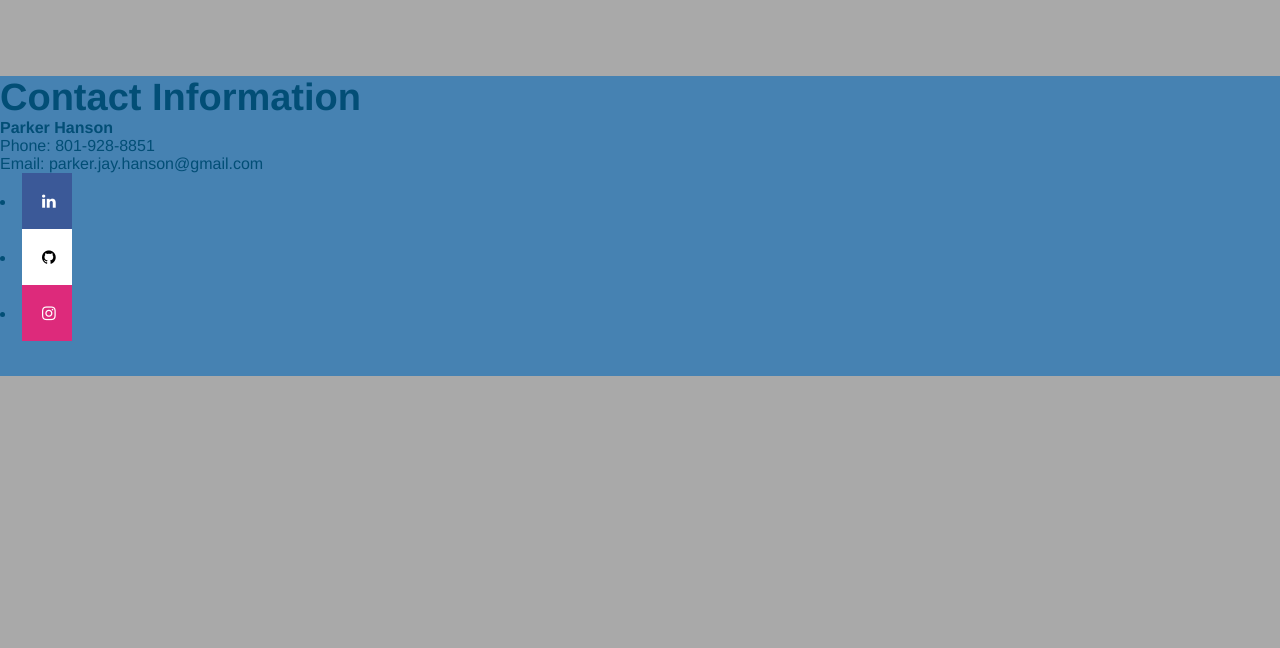
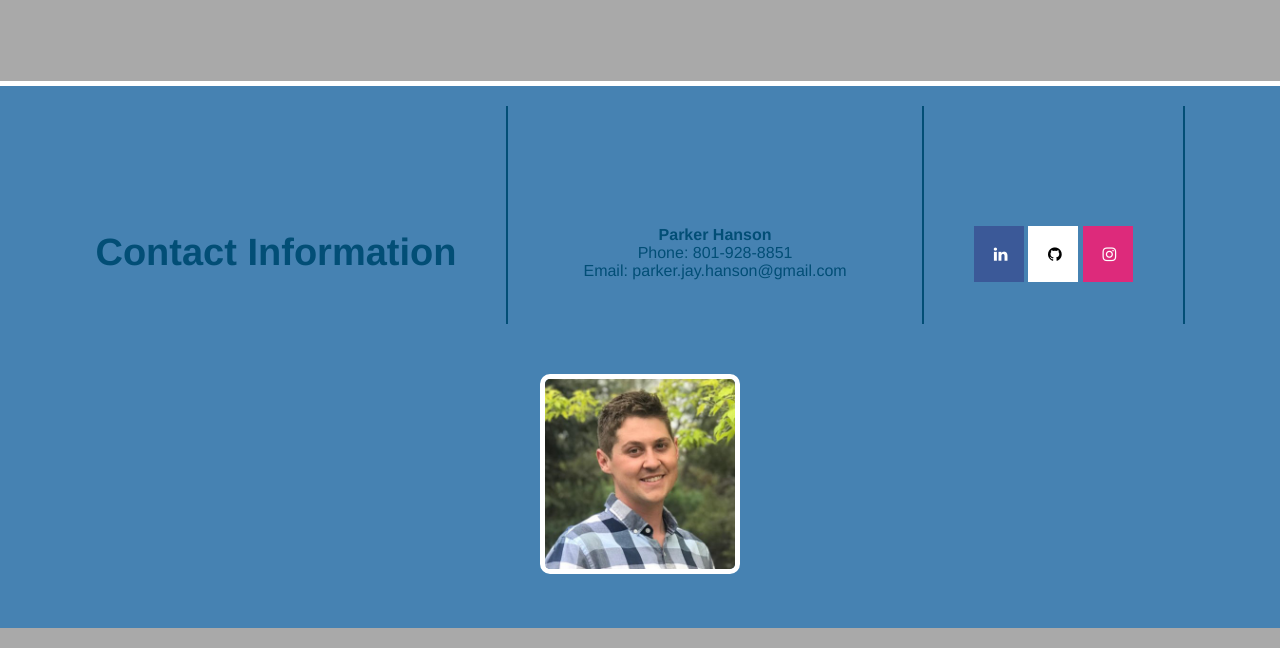
Before and after one commit to toastybage1/personal-portfolio, a plain HTML site: page index.html in a window 1280 px wide. Shown: the part 1508-2156 px from the top of the page. Before the commit the page ends 1884 px from the top, so only its background shows below. Drawn offline with Linux system fonts and the light colour scheme.

Commit message:
contact info stylized

```diff
--- a/assets/style.css
+++ b/assets/style.css
@@ -20,7 +20,8 @@ header {
     position: -webkit-sticky;
     position: sticky;
     top: 0;
-    z-index: 9999;
+    z-index: 9998;
+    border-bottom: solid 5px #FFFFFF;
 }
 
 header h1 {
@@ -111,6 +112,7 @@ header nav ul li a:hover {
     display:block;
     height:fit-content;
     padding-bottom: 100px;
+    z-index: 9999;
 }
 
 .listed-projects {
@@ -155,7 +157,50 @@ header nav ul li a:hover {
 /* ------------ Contact Info ----------------*/
 .contact-information {
     background-color: #4682B2;
-    height:300px;
+    height:fit-content;
+    border-top: solid 5px #FFFFFF
+
+}
+
+.infoboxes {
+    display: flex;
+    flex-direction: row;
+    justify-content: center;
+    flex-wrap: wrap;
+    position: relative;
+    text-align: center;
+    margin:20px;
+}
+
+.contactheader {
+    border-right: 2px solid #024e76;
+    padding: 125px 50px 50px 0px;
+}
+
+.contacts {
+    border-right: 2px solid #024e76;
+    display:block;
+    padding: 120px 75px 0px 75px
+}
+
+.contact-selector {
+}
+
+.socialmedias {
+    display: block;
+    justify-content: center;
+    border-right: 2px solid #024e76;
+    padding: 120px 50px 0 50px
+
+}
+
+.info-picture {
+    padding:50px;
+}
+.info-picture img {
+    border: 5px solid #FFFFFF;
+    border-radius: 10px;
+    width:200px
 }
 
 .fa {
--- a/index.html
+++ b/index.html
@@ -26,9 +26,6 @@
                     </li>
                     <li>
                         <a href="#contactinfo">Contact Info</a>
-                    </li>
-                    <li>
-                        <a href="#resume">Resume</a>
                     </li>
                 </ul>
             </nav>
@@ -104,22 +101,27 @@
 
 
             <div class="infoboxes">
+
                 <div class="contactheader">
                     <h3 id="contactinfo">Contact Information</h3>
                 </div>
+
                 <div class="contacts">
-                    <h4>Parker Hanson</h4>
-                    <ul>
-                        <li><a>Phone: 801-928-8851</a></li>
-                        <li><a>Email: parker.jay.hanson@gmail.com</a></li>
-                    </ul>
+                    <h4 class="contact-selector">Parker Hanson</h4>
+                    <p class="contact-selector">Phone: 801-928-8851</p>
+                    <p class="contact-selector">Email: parker.jay.hanson@gmail.com</p>
                 </div>
 
                 <div class=socialmedias>
-                    <li><a href="https://www.linkedin.com/in/parker-hanson/" class="fa fa-linkedin"></a></li>
-                    <li><a href="https://github.com/toastybage1" class="fa fa-github"></a></li>
-                    <li><a href="https://www.instagram.com/parker_jay.h/" class="fa fa-instagram"></a></li>
+                    <a href="https://www.linkedin.com/in/parker-hanson/" class="fa fa-linkedin"></a>
+                    <a href="https://github.com/toastybage1" class="fa fa-github"></a>
+                    <a href="https://www.instagram.com/parker_jay.h/" class="fa fa-instagram"></a>
                 </div>
+
+                <div class="info-picture">
+                    <img src="assets/images/profile-picture.jpg">
+                </div>
+
             </div>
         </section>
 
```
Also changed, not shown: assets/images/profile-picture.jpg (added).
